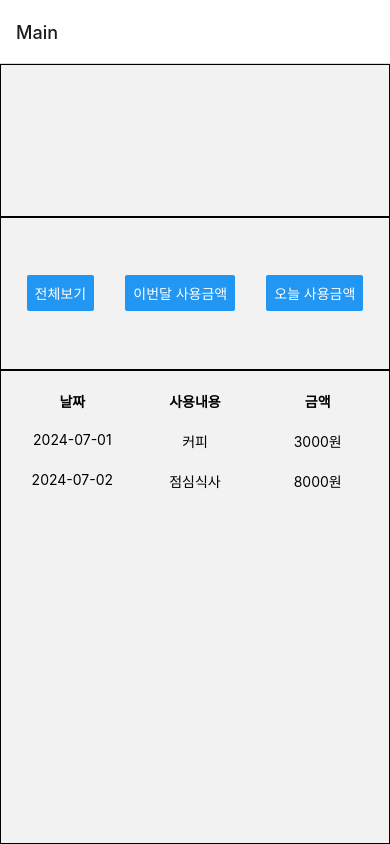
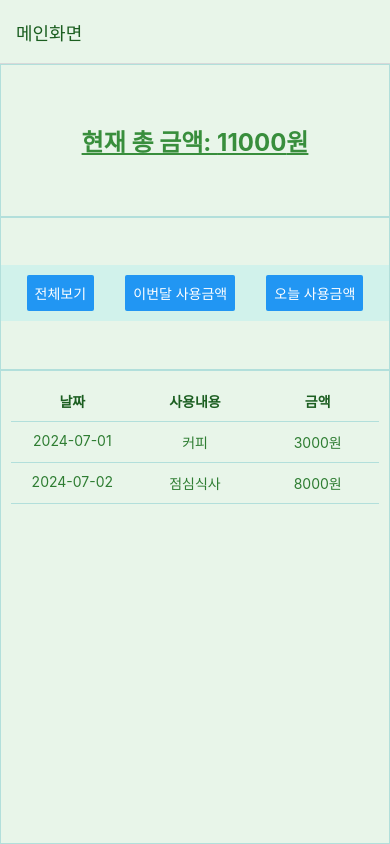
Before and after one commit to LuckyHunny/accountBook, a React Native app: screen /Main in a window 390 px wide. Built offline with nearby package versions, Linux system fonts and the light colour scheme.

Commit message:
background color change

```diff
--- a/page/MainScreen.js
+++ b/page/MainScreen.js
@@ -8,6 +8,8 @@ const data = [
 ];
 
 const MainScreen = ({ navigation }) => {
+  const totalAmount = data.reduce((sum, item) => sum + parseInt(item.amount.replace('원', '')), 0);
+
   const renderItem = ({ item }) => (
     <View style={styles.row}>
       <Text style={styles.cell}>{item.date}</Text>
@@ -20,9 +22,10 @@ const MainScreen = ({ navigation }) => {
     <View style={styles.container}>
       <View style={styles.section}>
         {/* 2:2:6 중 첫번째 2 영역 */}
+        <Text style={styles.totalAmountText}>현재 총 금액: {totalAmount}원</Text>
       </View>
       <View style={styles.section}>
-        {/* 2:2:6 중 두번째 2 영역 깃 테스트 */}
+        {/* 2:2:6 중 두번째 2 영역 */}
         <View style={styles.buttonContainer}>
           <Button title="전체보기" onPress={() => navigation.navigate('Total')} />
           <Button title="이번달 사용금액" onPress={() => navigation.navigate('Month')} />
@@ -48,37 +51,52 @@ const MainScreen = ({ navigation }) => {
 const styles = StyleSheet.create({
   container: {
     flex: 1,
+    backgroundColor: '#D1F2EB', // 연한 초록색 파스텔톤 배경색
   },
   section: {
     flex: 2,
     borderWidth: 1,
-    borderColor: 'black',
+    borderColor: '#B2DFDB',
     justifyContent: 'center',
     alignItems: 'center',
+    backgroundColor: '#E8F5E9', // 연한 초록색 파스텔톤 배경색
+  },
+  totalAmountText: {
+    fontSize: 24,
+    fontWeight: 'bold',
+    color: '#388E3C', // 초록색 폰트 색상
+    textAlign: 'center',
+    textDecorationLine: 'underline',
   },
   largeSection: {
     flex: 6,
     borderWidth: 1,
-    borderColor: 'black',
+    borderColor: '#B2DFDB',
     padding: 10,
+    backgroundColor: '#E8F5E9', // 연한 초록색 파스텔톤 배경색
   },
   buttonContainer: {
     flexDirection: 'row',
     justifyContent: 'space-around',
     width: '100%',
     padding: 10,
+    backgroundColor: '#D1F2EB', // 연한 초록색 파스텔톤 배경색
   },
   row: {
     flexDirection: 'row',
     justifyContent: 'space-between',
     paddingVertical: 10,
+    borderBottomWidth: 1,
+    borderBottomColor: '#B2DFDB',
   },
   cell: {
     flex: 1,
     textAlign: 'center',
+    color: '#2E7D32', // 진한 초록색 폰트 색상
   },
   header: {
     fontWeight: 'bold',
+    color: '#1B5E20', // 더 진한 초록색 폰트 색상
   },
 });
 
--- a/route.js
+++ b/route.js
@@ -21,7 +21,12 @@ const StackNavigator = () => {
         <Stack.Screen
           name="Main"
           component={MainScreen}
-          options={{ headerLeft: null }} // 메인 화면에서는 뒤로가기 버튼을 숨김
+          options={{
+            headerTitle: "메인화면",
+            headerLeft: null,
+            headerStyle: { backgroundColor: '#E8F5E9' }, // 헤더 배경색
+          headerTintColor: '#1B5E20' // 헤더 텍스트 색상
+           }} // 메인 화면에서는 뒤로가기 버튼을 숨김
         />
         <Stack.Screen
           name="Total"
```
